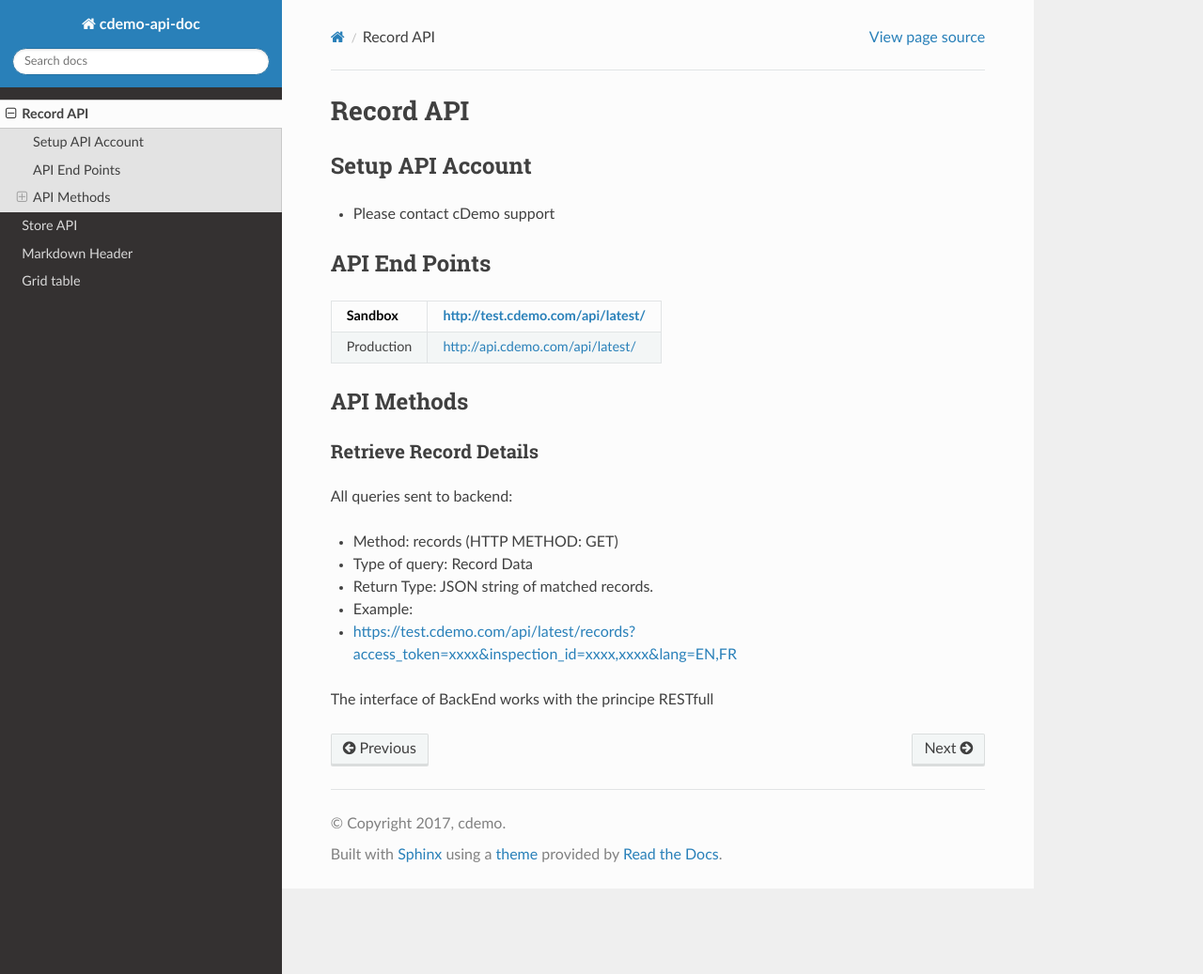
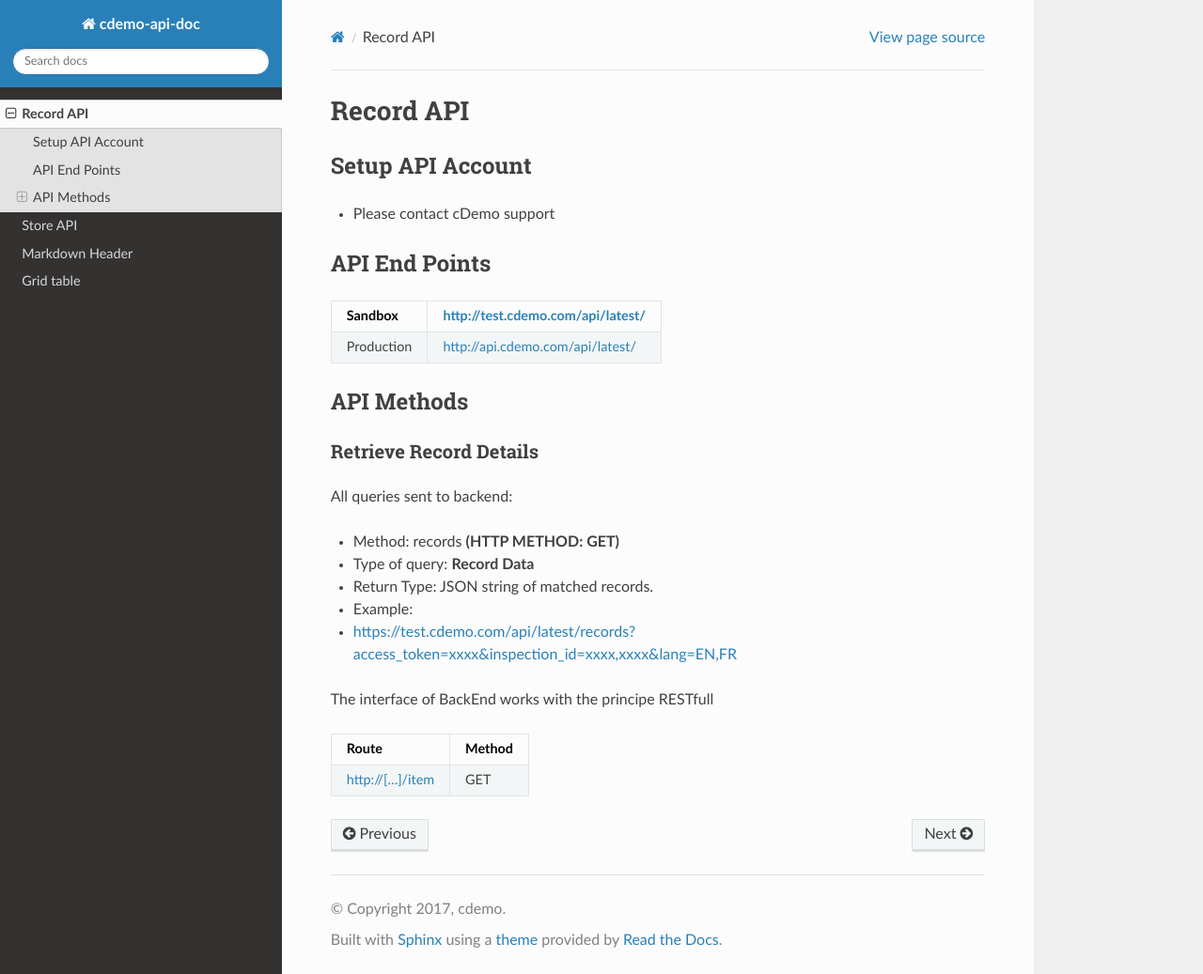
Before and after one commit to cdemomobilesolutions/apidoc, a Sphinx documentation site: the page built from source/record_api.rst, in a window 1280 px wide and 1037 px high. Shown: the whole window at 94% size. Built offline with Sphinx 7.4.7 and the Read the Docs theme 2.0.0, drawn with Linux system fonts in a browser that asks for light colours.

```diff
--- a/source/record_api.rst
+++ b/source/record_api.rst
@@ -22,18 +22,22 @@ Retrieve Record Details
 
 All queries sent to backend:
 
-- Method: records (HTTP METHOD: GET)
-- Type of query: Record Data
+- Method: records **(HTTP METHOD: GET)**
+- Type of query: **Record Data**
 - Return Type: JSON string of matched records.
 - Example:
 -  https://test.cdemo.com/api/latest/records?access_token=xxxx&inspection_id=xxxx,xxxx&lang=EN,FR
 
 The interface of BackEnd works with the principe RESTfull
 
-+----------------+------------------+-------------+-------------------+
-| Parameters | Is Mandatory| Notes  | Sample Usage|
-+================+==================+=============+===================+
-| inspection_id  | No               |              |                  |
-+----------------+------------------+------------+-------------------+
-| body row 1     | column 2         | column 3   | column 3          |
-+----------------+------------------+------------+-------------------+
++------------+------------+-----------+
+| Parameters   | Is Mandatory   | Notes  |
++============+============+===========+
+| body row 1 | column 2   | column 3  |
++------------+------------+-----------+
+
+=================       ======
+Route	                Method
+=================       ======
+http://[...]/item	     GET
+=================       ======
```
